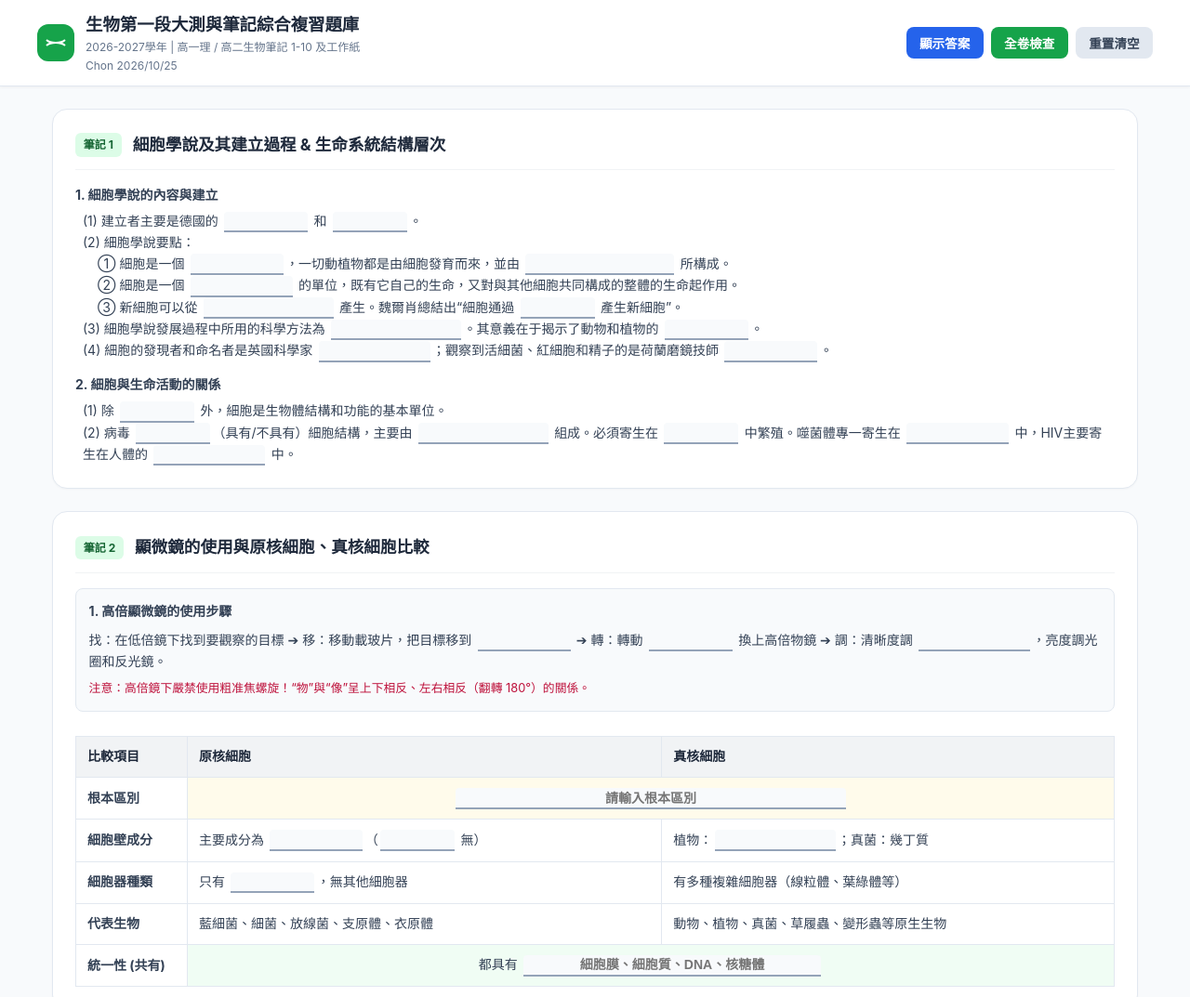
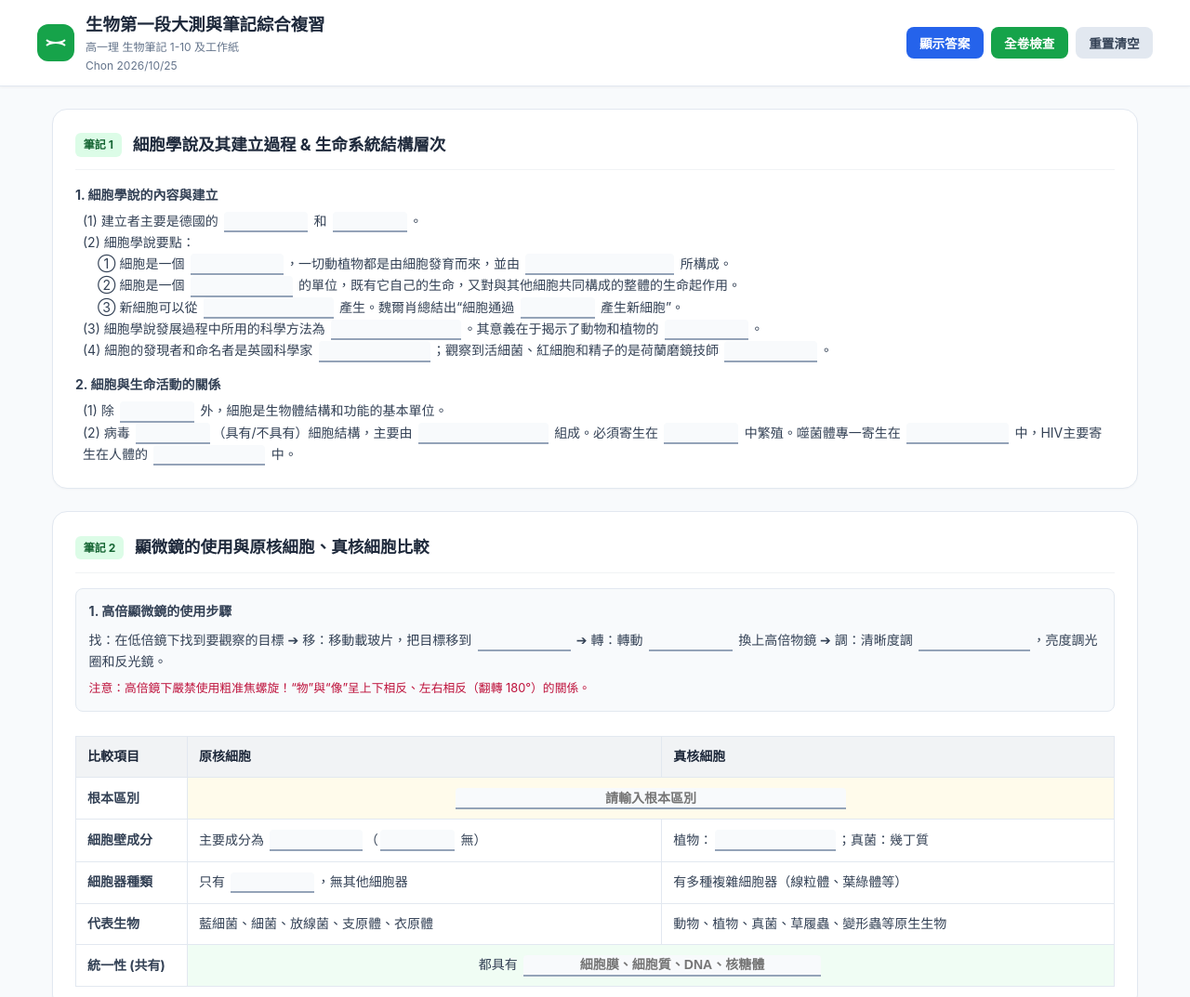
Before and after one commit to 1402004/2026-2027_SC2_T1_bio-test, a plain HTML site: page index-fs.html in a window 1280 px wide. Shown: the top 1073 px of the page at 93% size. Drawn offline with Linux system fonts and the light colour scheme.

Commit message:
Update title and headings in index-fs.html

```diff
--- a/index-fs.html
+++ b/index-fs.html
@@ -3,7 +3,7 @@
 <head>
     <meta charset="UTF-8">
     <meta name="viewport" content="width=device-width, initial-scale=1.0">
-    <title>化地瑪聖母女子學校 高一 生物第一段大測與筆記綜合複習題庫</title>
+    <title>化地瑪聖母女子學校 高一 生物第一段大測與筆記綜合複習</title>
     <style>
         :root {
             --primary: #16a34a;
@@ -326,8 +326,8 @@
                     <svg width="24" height="24" viewBox="0 0 24 24" fill="none" stroke="currentColor" stroke-width="2"><path d="M2 15c6.667-6 13.333 0 20-6"/><path d="M2 9c6.667 6 13.333 0 20 6"/></svg>
                 </div>
                 <div>
-                    <h1 class="brand-title">生物第一段大測與筆記綜合複習題庫</h1>
-                    <p class="brand-sub">2026-2027學年 | 高一理 / 高二生物筆記 1-10 及工作紙</p>
+                    <h1 class="brand-title">生物第一段大測與筆記綜合複習</h1>
+                    <p class="brand-sub">高一理 生物筆記 1-10 及工作紙</p>
                     <p class="brand-sub">Chon 2026/10/25</p>
                 </div>
             </div>
```
